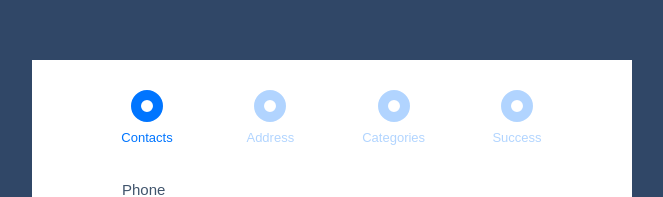
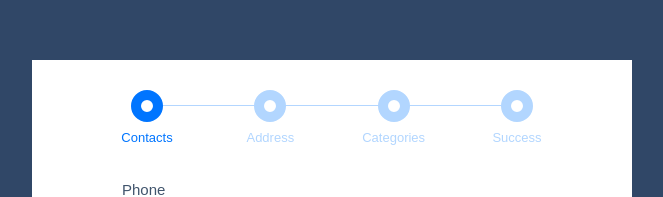
Before and after one commit to TilikWebDev/Multi-Step-form-React, a React (Create React App) app: page / in a window 1280 px wide. Shown: the part 110-307 px from the top of the page, without its empty margins (308-971 px from the left). Built offline with nearby package versions, Linux system fonts and the light colour scheme.

Commit message:
Change design

```diff
--- a/src/App.css
+++ b/src/App.css
@@ -24,8 +24,26 @@
 }
 
 .form__steps {
+    position: relative;
     justify-content: space-between;
     margin: 0 0 30px 0;
+}
+
+.steps__arrow_container {
+    position: absolute;
+    margin: 15px 0;
+    width: calc(100% - 50px);
+    left: 25px;
+    display: flex;
+    justify-content: flex-start;
+    height: 1px;
+    background-color: #b3d6ff;
+}
+
+.steps__arrow {
+    margin: 0;
+    border: 0;
+    border-bottom: 1px solid #0075ff;
 }
 
 .steps__step {
@@ -39,7 +57,7 @@
 }
 
 .steps__step:not(.active) {
-    opacity: 0.3;
+    color: #b2d6ff;
 }
 
 .steps .steps__step:after {
@@ -48,6 +66,10 @@
     border: 16px solid #0075ff;
     border-radius: 50%;
     top: 0;
+}
+
+.steps__step:not(.active):after{
+    border-color: #b2d6ff;
 }
 
 .steps .steps__step:before {
--- a/src/components/login/login.js
+++ b/src/components/login/login.js
@@ -39,6 +39,10 @@ const Login = () => {
                     <form onSubmit={handleSubmit} className={'form'}>
                         <div className={'form__container'}>
                             <div className={'steps form__steps'}>
+                                <div className={'steps__arrow_container'}>
+                                    <hr style={{width: `${100 / (steps.length - 1) * (step - 1)}%`}} className={'steps__arrow'}></hr>
+                                </div>
+
                                 {
                                     steps.map((s, index) => {
                                         return (
```
